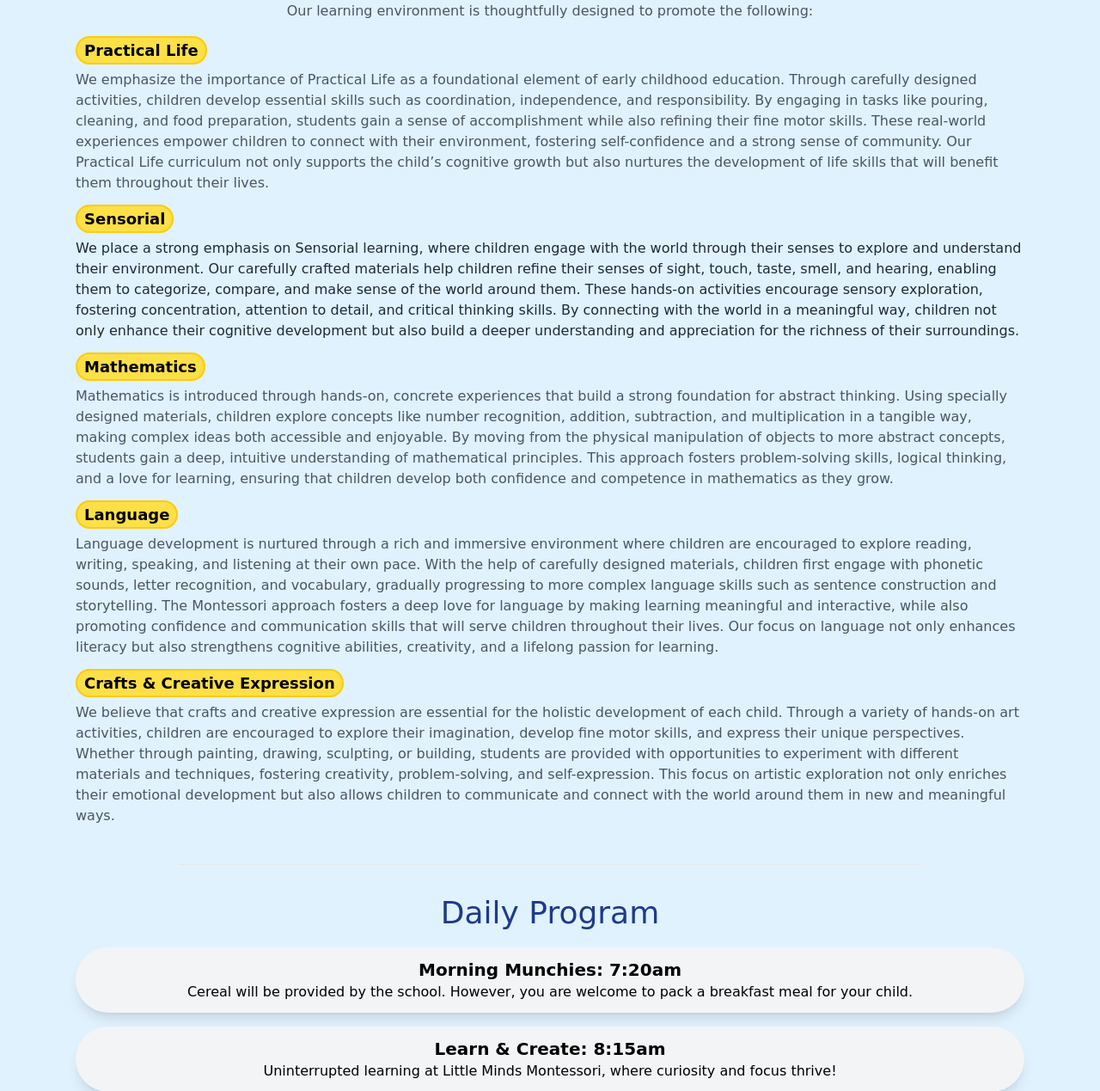
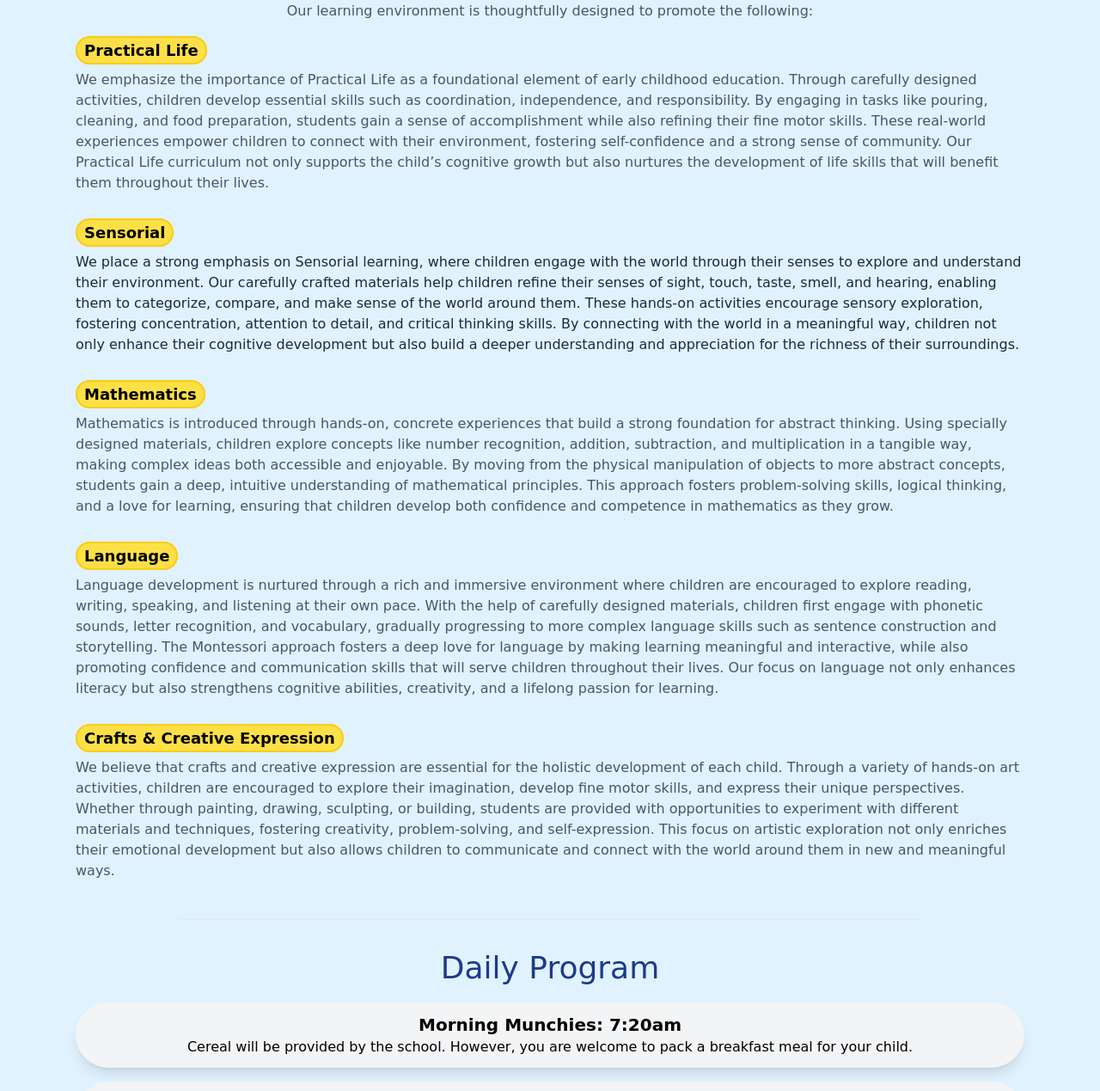
Before and after one commit to jattiemd/littlemindsmontessori, a Django app: page /index/ in a window 1280 px wide. Shown: the part 938-2207 px from the top of the page at 86% size. Run offline with Django 5.2, Linux system fonts and the light colour scheme; some libraries are stand-ins or nearby versions.

Commit message:
final touches added

```diff
--- a/littlemindsmontessori/index/templates/index/index.html
+++ b/littlemindsmontessori/index/templates/index/index.html
@@ -101,38 +101,48 @@
             </div>
             <div class="flex-col mt-3">
                 <div>
-                    <p class="text-2xl font-semibold sm:text-center mt-4">Guided by the principles of Maria Montessori</p>
-                    <p class="text-black sm:text-gray-600 sm:hover:text-black sm:text-center">Our learning environment is thoughtfully designed to promote the following:</p>
+                    <p class="text-2xl font-semibold text-center mt-4">Guided by the principles of Maria Montessori</p>
+                    <p class="text-black sm:text-gray-600 sm:hover:text-black text-center">Our learning environment is thoughtfully designed to promote the following:</p>
                     <ul class="my-5">
-                        <li class="mt-3">
+                        <li class="mt-5">
+                            <div class="sm:text-left text-center">
                                 <span class="font-semibold text-lg rounded-3xl py-1 px-2 border-2 border-yellow-400 bg-yellow-300">Practical Life</span>
                                 <p class="text-black sm:text-gray-600 sm:hover:text-black mt-2">
                                     We emphasize the importance of Practical Life as a foundational element of early childhood education. Through carefully designed activities, children develop essential skills such as coordination, independence, and responsibility. By engaging in tasks like pouring, cleaning, and food preparation, students gain a sense of accomplishment while also refining their fine motor skills. These real-world experiences empower children to connect with their environment, fostering self-confidence and a strong sense of community. Our Practical Life curriculum not only supports the child’s cognitive growth but also nurtures the development of life skills that will benefit them throughout their lives.
                                 </p>
+                            </div>
                         </li>
-                        <li class="mt-4">
+                        <li class="mt-8">
+                            <div class="sm:text-left text-center">
                                 <span class="font-semibold text-lg rounded-3xl py-1 px-2 border-2 border-yellow-400 bg-yellow-300">Sensorial</span>
                                 <p class="text-black sm:text-gray-800 sm:hover:text-black mt-2">
                                     We place a strong emphasis on Sensorial learning, where children engage with the world through their senses to explore and understand their environment. Our carefully crafted materials help children refine their senses of sight, touch, taste, smell, and hearing, enabling them to categorize, compare, and make sense of the world around them. These hands-on activities encourage sensory exploration, fostering concentration, attention to detail, and critical thinking skills. By connecting with the world in a meaningful way, children not only enhance their cognitive development but also build a deeper understanding and appreciation for the richness of their surroundings.
                                 </p>
+                            </div>
                         </li>
-                        <li class="mt-4">
+                        <li class="mt-8">
+                            <div class="sm:text-left text-center">
                                 <span class="font-semibold text-lg rounded-3xl py-1 px-2 border-2 border-yellow-400 bg-yellow-300">Mathematics</span>
                                 <p class="text-black sm:text-gray-600 sm:hover:text-black mt-2">
                                     Mathematics is introduced through hands-on, concrete experiences that build a strong foundation for abstract thinking. Using specially designed materials, children explore concepts like number recognition, addition, subtraction, and multiplication in a tangible way, making complex ideas both accessible and enjoyable. By moving from the physical manipulation of objects to more abstract concepts, students gain a deep, intuitive understanding of mathematical principles. This approach fosters problem-solving skills, logical thinking, and a love for learning, ensuring that children develop both confidence and competence in mathematics as they grow.
                                 </p>
+                            </div>
                         </li>
-                        <li class="mt-4">
+                        <li class="mt-8">
+                            <div class="sm:text-left text-center">
                                 <span class="font-semibold text-lg rounded-3xl py-1 px-2 border-2 border-yellow-400 bg-yellow-300">Language</span>
                                 <p class="text-black sm:text-gray-600 sm:hover:text-black mt-2">
                                     Language development is nurtured through a rich and immersive environment where children are encouraged to explore reading, writing, speaking, and listening at their own pace. With the help of carefully designed materials, children first engage with phonetic sounds, letter recognition, and vocabulary, gradually progressing to more complex language skills such as sentence construction and storytelling. The Montessori approach fosters a deep love for language by making learning meaningful and interactive, while also promoting confidence and communication skills that will serve children throughout their lives. Our focus on language not only enhances literacy but also strengthens cognitive abilities, creativity, and a lifelong passion for learning.
                                 </p>
+                            </div>
                         </li>
-                        <li class="mt-4">
+                        <li class="mt-8">
+                            <div class="sm:text-left text-center">
                                 <span class="font-semibold text-lg rounded-3xl py-1 px-2 border-2 border-yellow-400 bg-yellow-300">Crafts & Creative Expression</span>
                                 <p class="text-black sm:text-gray-600 sm:hover:text-black mt-2">
                                     We believe that crafts and creative expression are essential for the holistic development of each child. Through a variety of hands-on art activities, children are encouraged to explore their imagination, develop fine motor skills, and express their unique perspectives. Whether through painting, drawing, sculpting, or building, students are provided with opportunities to experiment with different materials and techniques, fostering creativity, problem-solving, and self-expression. This focus on artistic exploration not only enriches their emotional development but also allows children to communicate and connect with the world around them in new and meaningful ways.
                                 </p>
+                            </div>
                         </li>
                     </ul>
                 </div>
@@ -215,36 +225,36 @@
         <section id="school_fees" class="p-6 mb-6 justify-items-center">
             <div class="text-blue-900 text-4xl text-center mt-3 mb-5">School Fees (2025)</div>
             <div class="flex sm:flex-row flex-col gap-2 justify-center">
-                <div class="bg-gray-100 rounded-xl shadow-2xl px-2 pt-12 border-x-2 border-x-yellow-300">
-                    <div class="text-4xl font-semi-bold text-left pt-2 pb-2">Morning Program</div>
+                <div class="relative h-[500px] bg-gray-100 rounded-xl shadow-2xl px-2 pt-12 border-x-2 border-x-yellow-300 sm:w-1/3">
+                    <div class="text-4xl text-center font-semi-bold pt-2 pb-4">Morning Program</div>
                     <p>Our Morning Program runs from 7am to 1pm, providing a warm, nurturing environment where children
                         ease into the day with calm, purposeful activities. The morning includes guided Montessori work
                         time, creative expression, outdoor play, and a wholesome snack—encouraging independence, curiosity,
                         and joyful learning every step of the way.</p>
-                    <div class="py-8 text-center">
+                    <div class="py-4 text-center absolute bottom-0 left-0 w-full">
                         <span class="text-6xl font-semi-bold">R2,000</span><span class="text-gray-800">/mo</span>
                         <div class="pt-8">
                             <button class="rounded-full text-white bg-black py-2 px-6 hover:scale-110 transition-transform duration-300 ease-in-out hover:bg-yellow-300 hover:border-2 hover:border-black hover:text-black">Contact</button>
                         </div>
                     </div>
                 </div>
-                <div class="bg-gray-100 rounded-xl shadow-2xl px-2 pt-12 border-x-2 border-x-yellow-300">
-                    <div class="text-4xl font-semi-bold text-left pt-2 pb-2">Aftercare</div>
+                <div class=" relative h-[500px] bg-gray-100 rounded-xl shadow-2xl px-2 pt-12 border-x-2 border-x-yellow-300 sm:w-1/3">
+                    <div class="text-4xl text-center font-semi-bold pt-2 pb-4">Aftercare</div>
                     <p>Our Morning Program, with the optional Aftercare from 1-3pm, offers a seamless extension of the day,
                         providing a safe, engaging space for continued learning, play, and gentle care.
                     </p>
-                    <div class="py-8 text-center">
+                    <div class="py-4 text-center absolute bottom-0 left-0 w-full">
                         <span class="text-6xl font-semi-bold">R2,300</span><span class="text-gray-800">/mo</span>
                         <div class="pt-8">
                             <button class="rounded-full text-white bg-black py-2 px-6 hover:scale-110 transition-transform duration-300 ease-in-out hover:bg-yellow-300 hover:border-2 hover:border-black hover:text-black">Contact</button>
                         </div>
                     </div>
                 </div>
-                <div class="bg-gray-100 rounded-xl shadow-2xl px-2 pt-12 border-x-2 border-x-yellow-300">
-                    <div class="text-4xl font-semi-bold text-left pt-2 pb-2">Extended Aftercare</div>
-                    <p>For families needing a full-day option, our optional Extended Aftercare Program from 3–5pm wraps up the
+                <div class="relative h-[500px] bg-gray-100 rounded-xl shadow-2xl px-2 pt-12 border-x-2 border-x-yellow-300 sm:w-1/3">
+                    <div class="text-4xl text-center font-semi-bold pt-2 pb-4">Extended Aftercare</div>
+                    <p>For families needing a full-day option, our optional Extended Aftercare Program from 3-5pm wraps up the
                         day with creativity and fun, building on the foundation of our Morning and Aftercare programs.</p>
-                    <div class="py-8 text-center">
+                    <div class="py-4 text-center absolute bottom-0 left-0 w-full">
                         <span class="text-6xl font-semi-bold">R2,500</span><span class="text-gray-800">/mo</span>
                         <div class="pt-8">
                             <button class="rounded-full text-white bg-black py-2 px-6 hover:scale-110 transition-transform duration-300 ease-in-out hover:bg-yellow-300 hover:border-2 hover:border-black hover:text-black">Contact</button>
```
Lines whose indentation alone changed are shown as unchanged.
